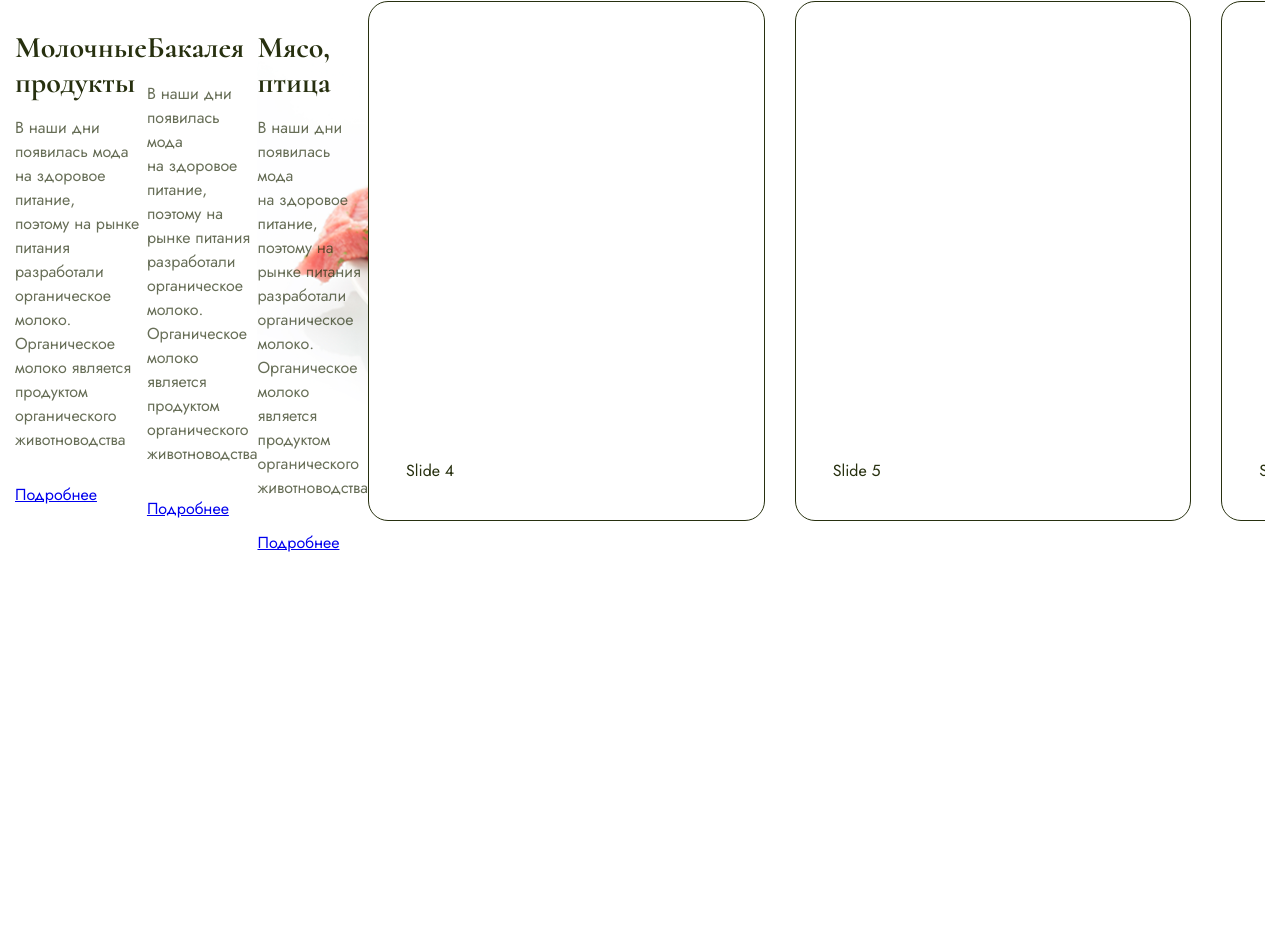
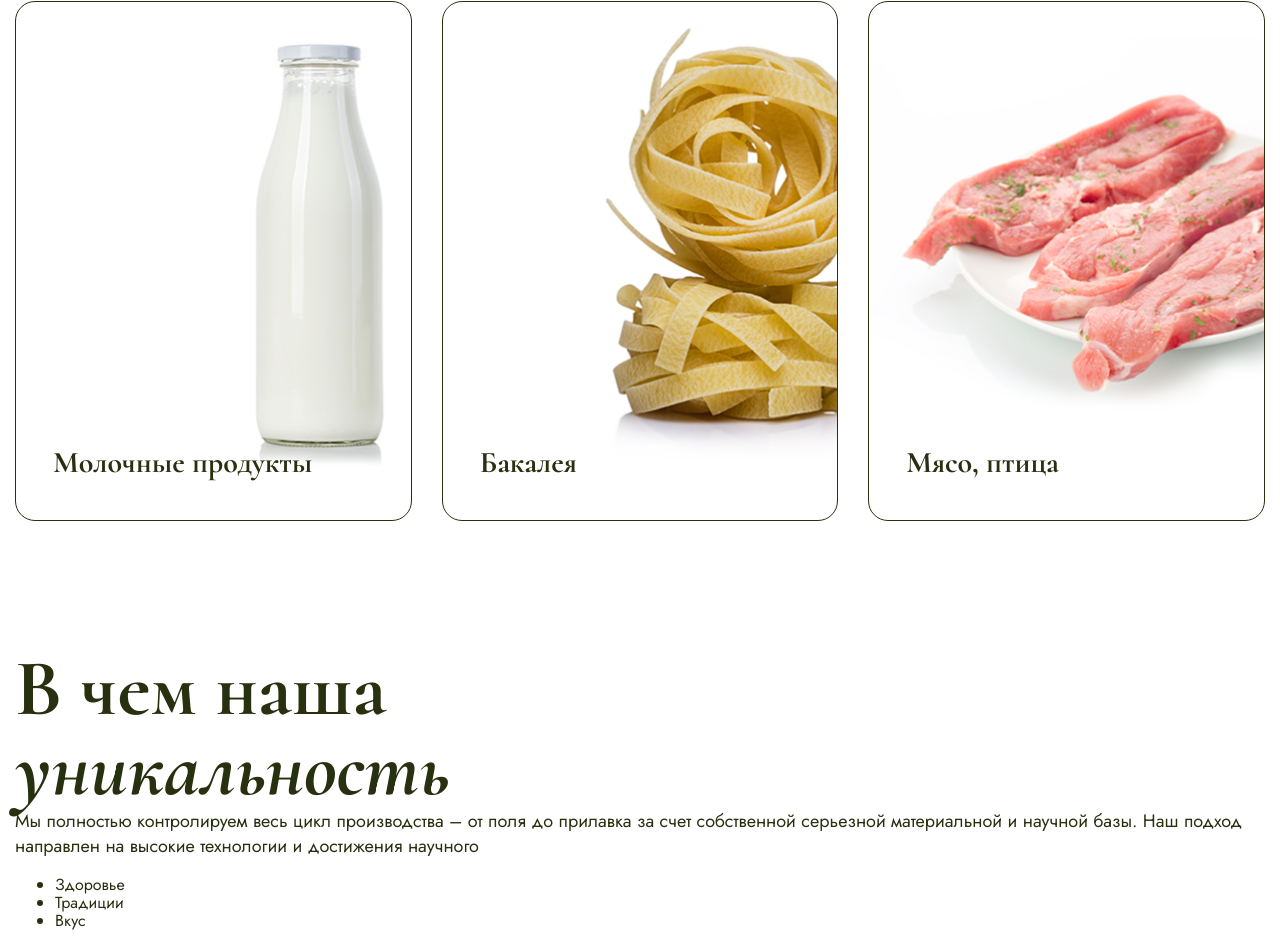
Before and after one commit to Udylia/Module02-Shop, a website built with webpack: page src/index.html in a window 1280 px wide. Shown: the part 1483-2430 px from the top of the page. Before the commit the page ends 2236 px from the top, so only its background shows below. Built offline with nearby package versions, Linux system fonts and the light colour scheme.

Commit message:
Add swiper

```diff
--- a/src/index.html
+++ b/src/index.html
@@ -85,7 +85,7 @@
             <div class="offer__slider">
                 <div class="swiper offerSwiper">
                     <div class="swiper-wrapper">
-                      <div class="swiper-slide__milk">
+                        <div class="swiper-slide swiper-slide_milk">
                             <h3 class="swiper-slide__title">
                               Молочные продукты
                             </h3>
@@ -93,11 +93,10 @@
                             <p class="swiper-slide__text">
                                 В наши дни появилась мода на&nbsp;здоровое питание, поэтому&nbsp;на рынке питания разработали органическое молоко. Органическое молоко является продуктом органического животноводства
                             </p>
-                              <a href="#">Подробнее</a>
+                            <a class="swiper-slide__link" href="#">Подробнее</a>
                         </div>
-
                     </div>
-                      <div class="swiper-slide__pasta">
+                      <div class="swiper-slide swiper-slide_pasta">
                         <h3 class="swiper-slide__title">
                             Бакалея
                         </h3>
@@ -105,10 +104,10 @@
                             <p class="swiper-slide__text">
                                 В наши дни появилась мода на&nbsp;здоровое питание, поэтому&nbsp;на рынке питания разработали органическое молоко. Органическое молоко является продуктом органического животноводства
                               </p>
-                              <a href="#">Подробнее</a>
+                              <a class="swiper-slide__link" href="#">Подробнее</a>
                           </div>
                       </div>
-                      <div class="swiper-slide__steaks">
+                      <div class="swiper-slide swiper-slide_steaks">
                         <h3 class="swiper-slide__title">
                             Мясо, птица
                         </h3>
@@ -116,7 +115,7 @@
                             <p class="swiper-slide__text">
                                 В наши дни появилась мода на&nbsp;здоровое питание, поэтому&nbsp;на рынке питания разработали органическое молоко. Органическое молоко является продуктом органического животноводства
                               </p>
-                              <a href="#">Подробнее</a>
+                              <a class="swiper-slide__link" href="#">Подробнее</a>
                           </div>
                       </div>
                       <div class="swiper-slide">Slide 4</div>
@@ -132,7 +131,29 @@
                 </div>
             </div>
         </div>
-
+    </section>
+    <section class="about">
+        <div class="container">
+            <h1 class="title title_block">
+                В чем наша
+                <span class="title__span">уникальность</span>
+            </h1>
+            <div class="about__box">
+                <div class="about__text">
+                    <p class="description description_size-s">Мы полностью контролируем весь цикл производства – от поля до прилавка за счет собственной серьезной материальной и научной базы. Наш подход направлен на высокие технологии и достижения научного </p>
+                </div>
+                <ul class="about__list">
+                    <li class="about__item">
+                        Здоровье
+                    </li>
+                    <li class="about__item">
+                        Традиции
+                    </li>
+                    <li class="about__item">
+                        Вкус
+                    </li>
+                </ul>
+            </div>
     </section>
 </body>
 </html>
--- a/src/styles/main.scss
+++ b/src/styles/main.scss
@@ -281,7 +281,7 @@ body {
     background-position-x: center;
     background-repeat: no-repeat;
     padding-top: 2rem;
-    padding-bottom: 200px;
+    padding-bottom: 12.8rem;
     &__text {
         margin-top: 6rem;
         max-width: 700px;
@@ -303,8 +303,36 @@ body {
         display: flex;
         flex-direction: column;
         justify-content: flex-end;
+        background-repeat: no-repeat;
+        background-size: cover;
+        position: relative;
+        z-index: 0;
         &:hover {
             box-shadow: 0 0 0 2px rgba($green, .4) inset;
+            .swiper-slide__hover {
+                height: 233px;
+                opacity: 1;
+            }
+            &::after {
+                content: '';
+                background-color: rgba($white, .55);
+                width: calc(100% - 4px);
+                height: calc(100% - 4px);
+                position: absolute;
+                top: 2px;
+                left: 2px;
+                border-radius: 2rem;
+                z-index: -1;
+            }
+        }
+        &_milk {
+            background-image: url(../images/milk.png);
+        }
+        &_pasta {
+            background-image: url(../images/pasta.png);
+        }
+        &_steaks {
+            background-image: url(../images/steaks.png);
         }
         &__title {
             font-family: $font-cormorant;
@@ -312,9 +340,14 @@ body {
             color: $green;
             margin-bottom: 0;
         }
+        &__hover {
+            height: 0;
+            opacity: 0;
+        }
         &__text {
             color: rgba($green, .7);
             line-height: 1.5;
+            margin-top: 2.5rem;
             margin-bottom: 3.4rem;
             max-width: 263px;
         }
@@ -366,16 +399,5 @@ body {
         left: initial;
         right: 72px;
     }
-    &-slide__milk {
-        background-image: url(../images/milk.png);
-        background-size: cover;
-    }
-    &-slide__pasta {
-        background-image: url(../images/pasta.png);
-        background-size: cover;
-    }
-    &-slide__steaks {
-        background-image: url(../images/steaks.png);
-        background-size: cover;
-    }
+
 }
```
Lines whose indentation alone changed are shown as unchanged.
